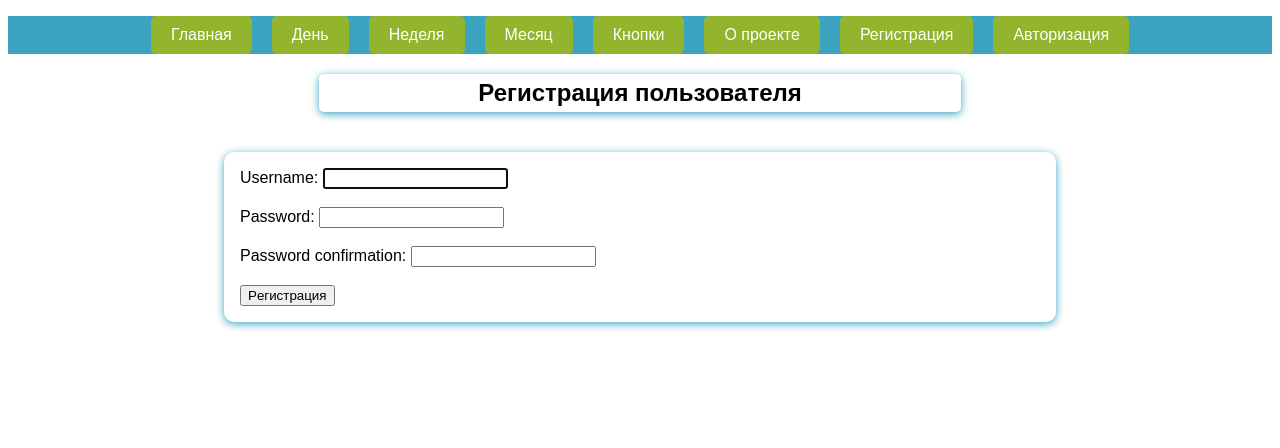
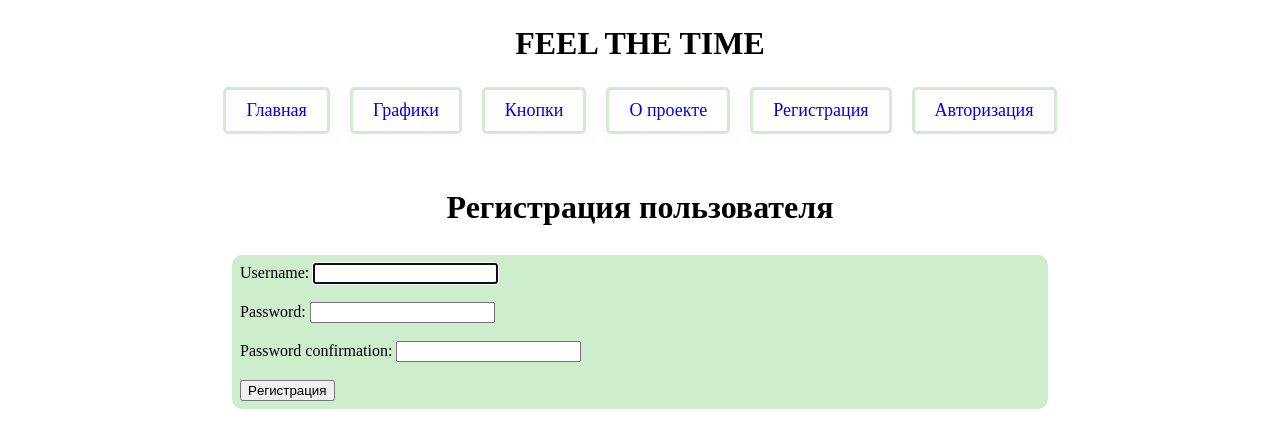
Before and after one commit to VladimirVdovin/feel_the_time, a Django app: page /registration in a window 1280 px wide. Shown: the top 448 px of the page. Run offline with Django 4.2, Linux system fonts and the light colour scheme; parts of the project's set-up code (start-up, migrations or seed data) failed here and were passed over.

Commit message:
Style has been changed

```diff
--- /dev/null
+++ b/feel_the_time/static/feel_of_time/css/main.css
@@ -0,0 +1,155 @@
+
+.main {
+    width: 90%;
+    margin: 1.5rem auto 5px;
+    border-color: black;
+}
+
+
+h2 {
+    width: 50%;
+    margin: 20px auto 20px;
+    text-align: center;
+    padding: 5px;
+    color: #000;
+    font-family: Intro ;
+    font-size: 32px;
+}
+
+
+h3 {
+    width: 50%;
+    margin: 95px auto 20px;
+    text-align: center;
+    padding: 5px;
+    color: #000;
+    font-family: Intro ;
+    font-size: 26px;
+}
+
+
+.form-1 {
+    margin: -2rem auto 5px;
+    width: 90%;
+    max-width: 50rem;
+    background-color: white;
+}
+
+
+textarea {
+    background-color: #CEEDCD;
+    font-family: Arial, sans-serif;
+    font-size: 16px;
+    text-align: center;
+    width: 100%;
+    height: 100%;
+    border: none;
+    resize: none;
+}
+
+
+.attention {
+    margin: 1.5rem auto 1.5rem;
+    padding: 0.5rem;
+    width: 500px;
+    color: white;
+    background-color: #2596be;
+    text-align: center;
+    border-radius: 10px;
+}
+
+
+.timer {
+    margin-bottom: -1.2rem;
+    text-align: center;
+    position: relative;
+    top: 50%;
+    left: 50%;
+    transform: translate(-50%, -50%);
+    font-size: 50px;
+}
+
+
+.attention a {
+    color: white;
+    text-decoration: underline;
+}
+
+
+h4 {
+    padding-up: 1rem;
+}
+
+
+.form-2 {
+    margin: 1.5rem auto 5px;
+    width: 90%;
+    max-width: 50rem;
+    padding: 0.5rem;
+    border-radius: 10px;
+    font-size: 16px;
+    background-color: #CEEDCD;
+    white-space: nowrap;
+}
+
+
+.form-3 {
+    display: flex;
+    justify-content: center;
+    align-items: center;
+}
+
+
+.columns {
+    display: grid;
+    grid-template-columns: 1fr 1fr 1fr;
+    padding: 1rem;
+}
+
+
+.ordinary_button {
+    font-family: Inter;
+    cursor: pointer;
+    background-color: white;
+    border: 3px solid #E2DFDF;
+    margin: 0.5rem;
+    padding: 12px 20px;
+    font-size: 22px;
+}
+
+
+.centered_button_container {
+    display: flex;
+    justify-content: center;
+    align-items: center;
+}
+
+
+nav {
+    margin: 0 auto 50px;
+}
+
+
+nav ul {
+    list-style-type: none;
+    display: flex;
+    justify-content: center;
+    padding: 0;
+}
+
+
+nav li {
+    margin: 0 10px;
+    font-size: 18px;
+}
+
+
+nav a {
+    display: block;
+    padding: 10px 20px;
+    text-decoration: none;
+    border-color: #CEEDCD;
+    border: 3px solid #CEEDCD;
+    border-radius: 5px;
+    transition: background-color 0.3s ease;
+}
--- a/feel_the_time/static/feel_of_time/main.css
+++ /dev/null
@@ -1,109 +0,0 @@
-body {
-
-    font-family: Sans-Serif;
-}
-
-h2 {
-    width: 50%;
-    margin: 20px auto 40px;
-    text-align: center;
-    padding: 5px;
-    border-radius: 5px;
-    box-shadow: 0 2px 8px #3ca3c1;
-
-}
-
-.form-1 {
-    margin: 1.5rem auto 5px;
-    width: 90%;
-    max-width: 50rem;
-    padding: 1rem;
-    border-radius: 10px;
-    font-size: 16px;
-    background-color: white;
-    box-shadow: 0 2px 8px #3ca3c1;
-}
-
-textarea {
-}
-
-.form-2 {
-    margin: 1.5rem auto 5px;
-    width: 90%;
-    max-width: 50rem;
-    padding: 1rem;
-    border-radius: 10px;
-    font-size: 16px;
-    background-color: white;
-    box-shadow: 0 2px 8px #3ca3c1;
-}
-
-.form-3 {
-    display: flex;
-    justify-content: center;
-    align-items: center;
-
-}
-
-.columns {
-    display: grid;
-    grid-template-columns: 1fr 1fr 1fr;
-    padding: 1rem;
-
-}
-
-.timer {
-    text-align: center;
-    position: relative;
-    top: 50%;
-    left: 50%;
-    transform: translate(-50%, -50%);
-    font-size: 50px;
-
-}
-
-.ordinary_button {
-    cursor: pointer;
-    background-color: #bf0d55;
-    border-radius: 5px;
-    color: white;
-    border: 12px solid #bf0d55;
-    margin: 0.5rem;
-    padding: 12px 20px;
-    font-size: 18px;
-
-
-}
-
-
-.centered_button_container {
-    display: flex;
-    justify-content: center;
-    align-items: center;
-}
-
-nav {
-    background-color: #3ca3c1;
-}
-
-nav ul {
-    list-style-type: none;
-    display: flex;
-    justify-content: center;
-    padding: 0;
-}
-
-nav li {
-    margin: 0 10px;
-    color: white;
-}
-
-nav a {
-    display: block;
-    padding: 10px 20px;
-    text-decoration: none;
-    color: #ffffff;
-    background-color: #93B52D;
-    border-radius: 5px;
-    transition: background-color 0.3s ease;
-}
--- a/feel_the_time/templates/feel_the_time/authorization.html
+++ b/feel_the_time/templates/feel_the_time/authorization.html
@@ -7,7 +7,7 @@
 {% endblock %}
 
 {% block css_additional %}
-    <link rel="stylesheet" href="{% static 'feel_of_time/main.css' %}">
+    <link rel="stylesheet" href="{% static 'feel_of_time/css/main.css' %}">
 {% endblock %}
 
 {% block body %}
--- a/feel_the_time/templates/feel_the_time/buttons.html
+++ b/feel_the_time/templates/feel_the_time/buttons.html
@@ -8,7 +8,7 @@
 {% endblock %}
 
 {% block css_additional %}
-    <link rel="stylesheet" href="{% static 'feel_of_time/main.css' %}">
+    <link rel="stylesheet" href="{% static 'feel_of_time/css/main.css' %}">
 {% endblock %}
 
 {% block body %}
--- a/feel_the_time/templates/feel_the_time/graph.html
+++ b/feel_the_time/templates/feel_the_time/graph.html
@@ -5,7 +5,7 @@
 <head>
     <meta charset="UTF-8">
     <title>График</title>
-    <link rel="stylesheet" href="{% static 'feel_of_time/main.css' %}">
+    <link rel="stylesheet" href="{% static 'feel_of_time/css/main.css' %}">
 </head>
 <body>
     {% include 'includes/navbar.html' %}
--- a/feel_the_time/templates/feel_the_time/registration.html
+++ b/feel_the_time/templates/feel_the_time/registration.html
@@ -7,7 +7,7 @@
 {% endblock %}
 
 {% block css_additional %}
-    <link rel="stylesheet" href="{% static 'feel_of_time/main.css' %}">
+    <link rel="stylesheet" href="{% static 'feel_of_time/css/main.css' %}">
 {% endblock %}
 
 {% block body %}
--- a/feel_the_time/templates/includes/navbar.html
+++ b/feel_the_time/templates/includes/navbar.html
@@ -1,10 +1,13 @@
+
+<h2>FEEL THE TIME</h2>
 
 <nav>
     <ul>
         <li><a href="{% url 'main_page' %}">Главная</a></li>
-        <li><a href="{% url 'graph' period='day' %}">День</a></li>
-        <li><a href="{% url 'graph' period='week' %}">Неделя</a></li>
-        <li><a href="{% url 'graph' period='month' %}">Месяц</a></li>
+        <li><a href="{% url 'graph' period='day' %}">Графики</a></li>
+<!--        <li><a href="{% url 'graph' period='day' %}">День</a></li>-->
+<!--        <li><a href="{% url 'graph' period='week' %}">Неделя</a></li>-->
+<!--        <li><a href="{% url 'graph' period='month' %}">Месяц</a></li>-->
         <li><a href="{% url 'buttons_set' %}">Кнопки</a></li>
         <li><a href="{% url 'about'%}">О проекте</a></li>
         {% if user.is_authenticated%}
--- a/feel_the_time/views.py
+++ b/feel_the_time/views.py
@@ -44,13 +44,13 @@ def setting_the_day_border(penultimate_activity, current_time, user):
     Time.objects.create(name=user, time=midnight, current_activity=penultimate_activity.current_activity,
                         duration=after_midnight)
 
-def timer_start(request):
-    if request.method == 'POST':
+def timer_start(request, user):
+    if request.method == 'POST' or Time.objects.filter(name=user).count() == 0:
         hours = 0
         minutes = 0
         seconds = 0
     else:
-        timer_start = Time.objects.last()
+        timer_start = Time.objects.filter(name=user).last()
         current_time = timezone.now()
         duration = current_time - timer_start.time
         total_sec = duration.total_seconds()
@@ -67,8 +67,8 @@ def button(request):
     if request.method == 'POST':
         button_value = request.POST.get('button_click')
 
-        if Time.objects.count() != 0:
-            penultimate_activity = Time.objects.last()
+        if Time.objects.filter(name=user).count() != 0:
+            penultimate_activity = Time.objects.filter(name=user).last()
             penultimate_activity.duration = current_time - penultimate_activity.time
             penultimate_activity.save()
 
@@ -78,7 +78,7 @@ def button(request):
         Time.objects.create(name=user, time=current_time, current_activity=button_value)
         current_activity = Time.objects.filter(name=user).order_by('-time')[0]
         all_activities = Time.objects.filter(name=user).order_by('-time')[1:]
-        start_hours, start_minutes, start_seconds = timer_start(request)
+        start_hours, start_minutes, start_seconds = timer_start(request, user)
 
         data = {'current_activity': current_activity,
                 'all': all_activities,
@@ -90,10 +90,16 @@ def button(request):
         return render(request, 'feel_the_time/main.html', context=data)
     else:
 
-        all_activities = Time.objects.filter(name=user).order_by('-time')[1:]
-        start_hours, start_minutes, start_seconds = timer_start(request)
+        if Time.objects.filter(name=user).count() != 0:
+            current_activity = Time.objects.filter(name=user).order_by('-time')[0]
+            all_activities = Time.objects.filter(name=user).order_by('-time')[1:]
+        else:
+            current_activity = ''
+            all_activities = ''
+        start_hours, start_minutes, start_seconds = timer_start(request, user)
 
-        data = {'all': all_activities,
+        data = {'current_activity': current_activity,
+                'all': all_activities,
                 'person': person,
                 'start_hours': start_hours,
                 'start_minutes': start_minutes,
@@ -104,69 +110,67 @@ def button(request):
 
 def graph(request, period: str):
 
-    if not request.user.is_authenticated and not request.session.get('temporary_user'):
-        return redirect('main_page')
-    else:
+    total_time = []
+    user = get_user_or_create_temporary_user(request)
+    activities = Person.objects.get(user_name=user).actual_button_set
+    now = timezone.now()
+    current_time = now.replace(hour=0, minute=0, second=0, microsecond=0)
 
-        total_time = []
-        activities = Person.objects.get(user_name=request.user).actual_button_set
-        now = timezone.now()
-        current_time = now.replace(hour=0, minute=0, second=0, microsecond=0)
-
-        if period == "day":
-            for obj in activities:
-                sum_result = Time.objects.filter(current_activity=obj, time__day=current_time.day).aggregate(Sum('duration'))
-                total_time.append((sum_result['duration__sum'] or timedelta(seconds=0)).total_seconds())
+    if period == "day":
+        for obj in activities:
+            sum_result = Time.objects.filter(name=user, current_activity=obj, time__day=current_time.day).aggregate(Sum('duration'))
+            total_time.append((sum_result['duration__sum'] or timedelta(seconds=0)).total_seconds())
 
 
-        elif period == 'week':
-            current_weekday = current_time.weekday()
-            start_of_week = current_time - timedelta(days=current_weekday)
-            for obj in activities:
-                sum_result = Time.objects.filter(current_activity=obj, time__day__gte=start_of_week.day).aggregate(Sum('duration'))
-                total_time.append((sum_result['duration__sum'] or timedelta(seconds=0)).total_seconds())
+    elif period == 'week':
+        current_weekday = current_time.weekday()
+        start_of_week = current_time - timedelta(days=current_weekday)
+        for obj in activities:
+            sum_result = Time.objects.filter(name=user, current_activity=obj, time__day__gte=start_of_week.day).aggregate(Sum('duration'))
+            total_time.append((sum_result['duration__sum'] or timedelta(seconds=0)).total_seconds())
 
-        elif period == 'month':
-            current_monthday = current_time.day
-            start_of_month = current_time - timedelta(days=current_monthday-1)
-            for obj in activities:
-                sum_result = Time.objects.filter(current_activity=obj, time__day__gte=start_of_month.day).aggregate(Sum('duration'))
-                total_time.append((sum_result['duration__sum'] or timedelta(seconds=0)).total_seconds())
+    elif period == 'month':
+        current_monthday = current_time.day
+        start_of_month = current_time - timedelta(days=current_monthday-1)
+        for obj in activities:
+            sum_result = Time.objects.filter(name=user, current_activity=obj, time__day__gte=start_of_month.day).aggregate(Sum('duration'))
+            total_time.append((sum_result['duration__sum'] or timedelta(seconds=0)).total_seconds())
 
 
-        plt.figure(figsize=(9, 5))
-        plt.barh(activities, total_time)
-        max_time = max(total_time)
-        x_limit = max_time * 1.3
+    plt.figure(figsize=(9, 5))
+    plt.barh(activities, total_time)
+    max_time = max(total_time)
+    x_limit = max_time * 1.3
 
-        plt.xlabel('Время')
-        plt.ylabel('Активность')
-        plt.title('Затраченное время')
-        plt.xlim(0, x_limit)
+    plt.xlabel('Время')
+    plt.ylabel('Активность')
+    plt.title('Затраченное время')
+    plt.xlim(0, x_limit)
 
-        for i, time in enumerate(total_time):
-            plt.annotate(f'{int(time//3600)} ч {int((time % 3600)//60)} мин', (time, i), textcoords="offset points",
-                         xytext=(35, 0), ha='center', fontsize=10)
+    for i, time in enumerate(total_time):
+        plt.annotate(f'{int(time//3600)} ч {int((time % 3600)//60)} мин', (time, i), textcoords="offset points",
+                     xytext=(35, 0), ha='center', fontsize=10)
 
-        buffer = BytesIO()
-        plt.savefig(buffer, format='png')
-        plt.close()
+    buffer = BytesIO()
+    plt.savefig(buffer, format='png')
+    plt.close()
 
-        buffer.seek(0)
-        image_png = buffer.getvalue()
-        buffer.close()
-        graphic = base64.b64encode(image_png)
-        graphic = graphic.decode('utf-8')
+    buffer.seek(0)
+    image_png = buffer.getvalue()
+    buffer.close()
+    graphic = base64.b64encode(image_png)
+    graphic = graphic.decode('utf-8')
 
-        data = {'graphic': graphic,
-                'period': period
-                }
+    data = {'graphic': graphic,
+            'period': period
+            }
 
-        return render(request, 'feel_the_time/graph.html', context=data)
+    return render(request, 'feel_the_time/graph.html', context=data)
 
 class ButtonSetView(View):
     def get(self, request):
-        person = Person.objects.get(user_name=request.user)
+        user = get_user_or_create_temporary_user(request)
+        person = Person.objects.get(user_name=user)
 
         form = PersonalButtonsForm()
         content = {
@@ -176,6 +180,7 @@ class ButtonSetView(View):
         return render(request, 'feel_the_time/buttons.html', context=content)
 
     def post(self, request):
+        user = get_user_or_create_temporary_user(request)
         if 'button_set_form' in request.POST:
             checkbox_set = request.POST.getlist("checkbox_set")
             buttons_change = Person.objects.get(user_name=request.user)
@@ -184,7 +189,7 @@ class ButtonSetView(View):
             return HttpResponse(buttons_change.actual_button_set)
 
         elif 'add_button_form' in request.POST:
-            person = Person.objects.get(user_name=request.user)
+            person = Person.objects.get(user_name=user)
 
             old_buttons = person.actual_button_set or []
             all_buttons = person.all_personal_buttons or []
--- a/templates/base.html
+++ b/templates/base.html
@@ -2,6 +2,7 @@
 <html lang="en">
 <head>
     <meta charset="UTF-8">
+    <meta name="viewport" content="width=device-width, initial-scale=1.0">
     <title>{% block title %} {% endblock %}</title>
     {% block css_additional %} {% endblock %}
 </head>
```
Also changed, not shown: feel_the_time/templates/feel_the_time/main.html (+43 -28 lines).
